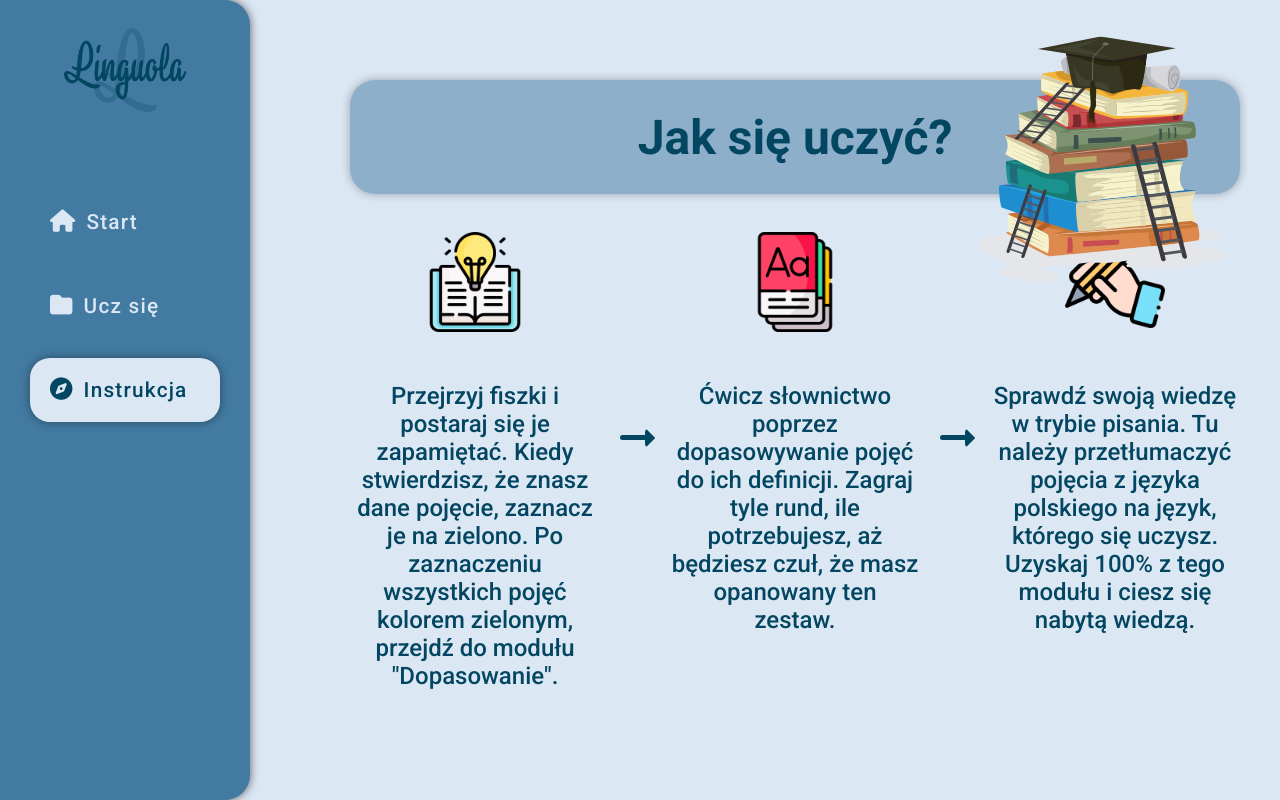
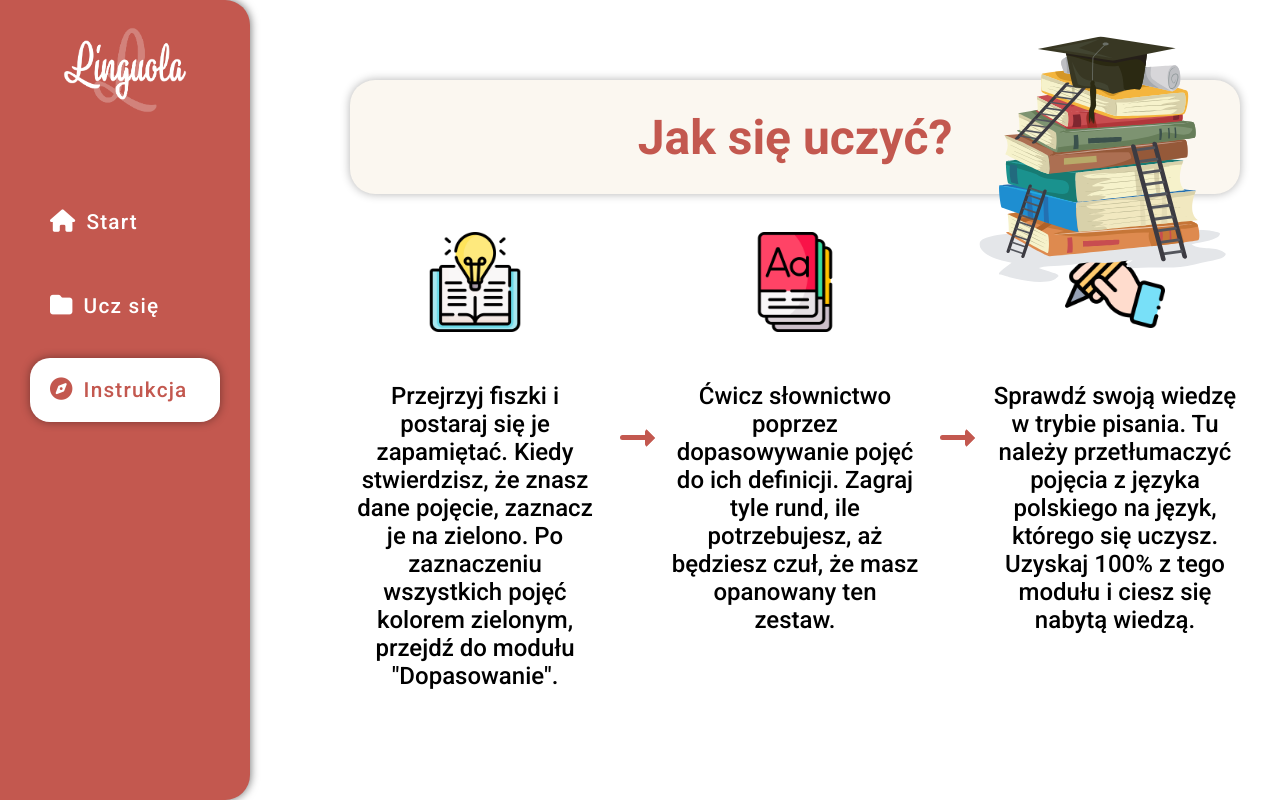
Before and after one commit to PawlDani/Linguola, a React (Vite) app: page /howto in a window 1280 px wide. Shown: the top 800 px of the page. Built offline with nearby package versions, Linux system fonts and the light colour scheme; no server answers.

Commit message:
changed colors

```diff
--- a/src/components/Exercises/Exercise.scss
+++ b/src/components/Exercises/Exercise.scss
@@ -24,12 +24,12 @@
         transform 0.3s;
 
       &:hover {
-        background-color: $color-tertiary-opaque;
+        background-color: $kremowy;
         transform: translateY(-2px);
       }
 
       &.active {
-        background-color: $color-tertiary-opaque;
+        background-color: $kremowy;
         color: $text-color-exercise-selector-active;
       }
 
--- a/src/components/FavWordsets/FavWordsets.scss
+++ b/src/components/FavWordsets/FavWordsets.scss
@@ -45,7 +45,7 @@
       min-width: 150px;
       min-height: 150px;
       max-width: 230px;
-      border: 4px solid $color-tertiary;
+      // border: 4px solid $color-tertiary;
       box-shadow: 0 0 10px 0 rgba(0, 0, 0, 0.6);
       text-align: center;
       font: 500 $font-size-wordset-card $main-font-family;
--- a/src/components/HowTo/HowTo.scss
+++ b/src/components/HowTo/HowTo.scss
@@ -67,7 +67,7 @@
           height: 260px;
           width: 100%;
           font: 500 $font-size-how-to-text $main-font-family;
-          color: $color-primary;
+          color: black;
         }
       }
 
--- a/src/components/Wordsets/Wordsets.scss
+++ b/src/components/Wordsets/Wordsets.scss
@@ -80,7 +80,7 @@
         min-width: 150px;
         min-height: 150px;
         max-width: 230px;
-        border: 4px solid $color-tertiary;
+        // border: 4px solid $color-tertiary;
         box-shadow: 0 0 10px 0 rgba(0, 0, 0, 0.6);
         text-align: center;
         align-items: center;
@@ -112,7 +112,7 @@
           cursor: pointer;
 
           .favorited {
-            color: $color-fav-bookmark;
+            color: $color-primary;
             transition: color 0.5s ease-in-out; // Add this line
             animation: bounce 1s;
 
@@ -134,7 +134,7 @@
           }
 
           i {
-            color: $color-primary;
+            color: $kremowy;
             font-size: 2rem;
 
             // transition scale 2s ease-in-out and color 0.3s ease-in-out;
--- a/src/components/common/LeftSidebar/LeftSidebar.scss
+++ b/src/components/common/LeftSidebar/LeftSidebar.scss
@@ -49,7 +49,7 @@
           transition: color 0.3s ease;
 
           &:hover {
-            color: $color-primary;
+            color: $color-tertiary-opaque;
           }
 
           .icon {
--- a/src/components/common/LeftSidebar/LeftSidebarComponent.jsx
+++ b/src/components/common/LeftSidebar/LeftSidebarComponent.jsx
@@ -2,7 +2,7 @@
 import { NavLink, useLocation } from 'react-router-dom';
 import { useAuth } from '/src/hooks/AuthProvider';
 import './LeftSidebar.scss';
-import maxLogo from '/src/assets/images/max-logo-colored.png';
+import maxLogo from '/src/assets/images/logo-white.png';
 
 const LeftSidebar = () => {
   const location = useLocation(); // Użycie hooka useLocation do pobrania aktualnej ścieżki
--- a/src/styles/_variables.scss
+++ b/src/styles/_variables.scss
@@ -20,10 +20,16 @@
 $tlo: white;
 
 // Colors
-$color-primary: #034661; // #379682 #687864  // #c3584f // !! #034661;
-$color-secondary: #dce7f4; // #edf5e1 // #dce7f4;
-$color-tertiary: #427aa1; // #05386B
-$color-tertiary-opaque: rgba(67, 123, 163, 0.509);
+// $color-primary: #034661; // #379682 #687864  // #c3584f // !! #034661;
+// $color-secondary: #dce7f4; // #edf5e1 // #dce7f4;
+// $color-tertiary: #427aa1; // #05386B
+// $color-tertiary-opaque: rgba(67, 123, 163, 0.509);
+
+// Colors 2
+$color-primary: #c3584f; // #379682 #687864  // #c3584f // !! #034661;
+$color-secondary: white; // #edf5e1 // #dce7f4;
+$color-tertiary: #c3584f; // #05386B
+$color-tertiary-opaque: #fbf7f0;
 
 // Game Colors
 $color-matching-game-card: #f9f9f9;
```
Also changed, not shown: src/assets/images/logo-white.png (added).
